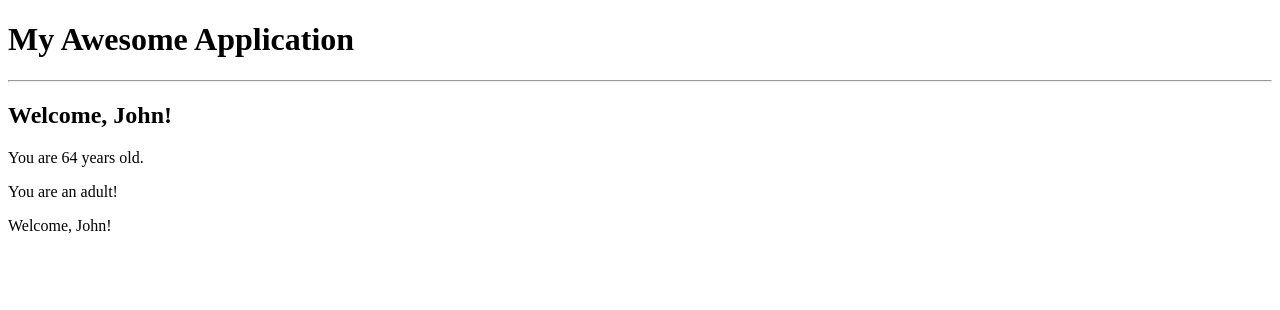
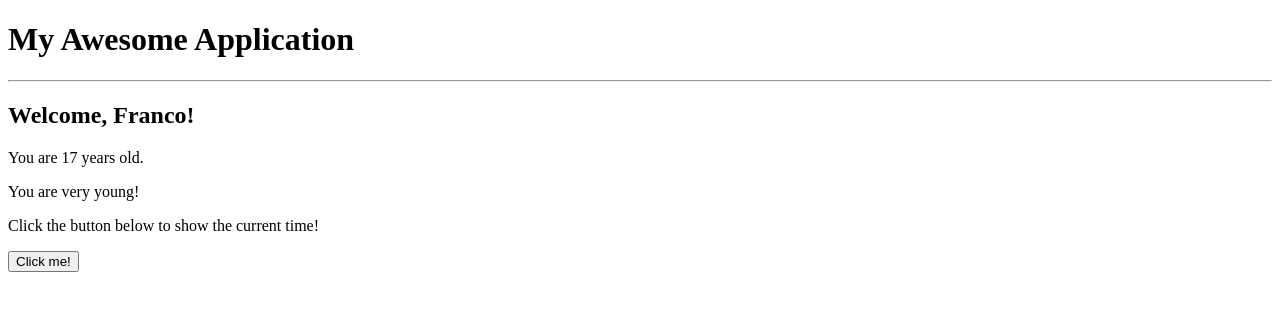
Before and after one commit to irvingose/vite-project, a React (Vite) app: page / in a window 1280 px wide. Shown: the top 310 px of the page. Built offline with nearby package versions, Linux system fonts and the light colour scheme.

Commit message:
feat: modified vite-project

```diff
--- /dev/null
+++ b/src/AlertClock.jsx
@@ -0,0 +1,16 @@
+import { Button } from "./Button";
+
+export function AlertClock() {
+  function handleShowTime() {
+    const now = new Date();
+
+    alert(`The current time is ${now.toLocaleTimeString()}`);
+  }
+
+  return (
+    <div>
+      <p>Click the button below to show the current time!</p>
+      <Button onClick={handleShowTime} title="Click me!" />
+    </div>
+  );
+}
--- a/src/App.jsx
+++ b/src/App.jsx
@@ -1,12 +1,14 @@
 import { Welcome } from "./Welcome";
 import { HelloWorld } from "./HelloWorld";
+import { AlertClock } from "./AlertClock";
 
 export function App() {
   return (
     <div>
       <h1>My Awesome Application</h1>
       <hr />
-      <Welcome name="John" age={"64"} />
+      <Welcome name="Franco" age={"17"} />
+      <AlertClock />
     </div>
   );
 }
--- /dev/null
+++ b/src/Button.jsx
@@ -0,0 +1,3 @@
+export function Button({ title, onClick }) {
+  return <button onClick={onClick}>{title}</button>;
+}
--- a/src/Welcome.jsx
+++ b/src/Welcome.jsx
@@ -7,7 +7,7 @@ export function Welcome({ name, age }) {
         <h2>Welcome, {name}!</h2>
       </strong>
       {Boolean(age) && <p>You are {age} years old.</p>}
-      {age >= 18 ? <p>You are an adult!</p> : ""}
+      {age >= 18 ? <p>You are an adult!</p> : <p>You are very young!</p>}
       {age !== undefined}
       {age > 65 ? <p>You're old.</p> : null}
       {age > 18 && age < 65 && name === "John" ? <p>Welcome, John!</p> : null}
```
